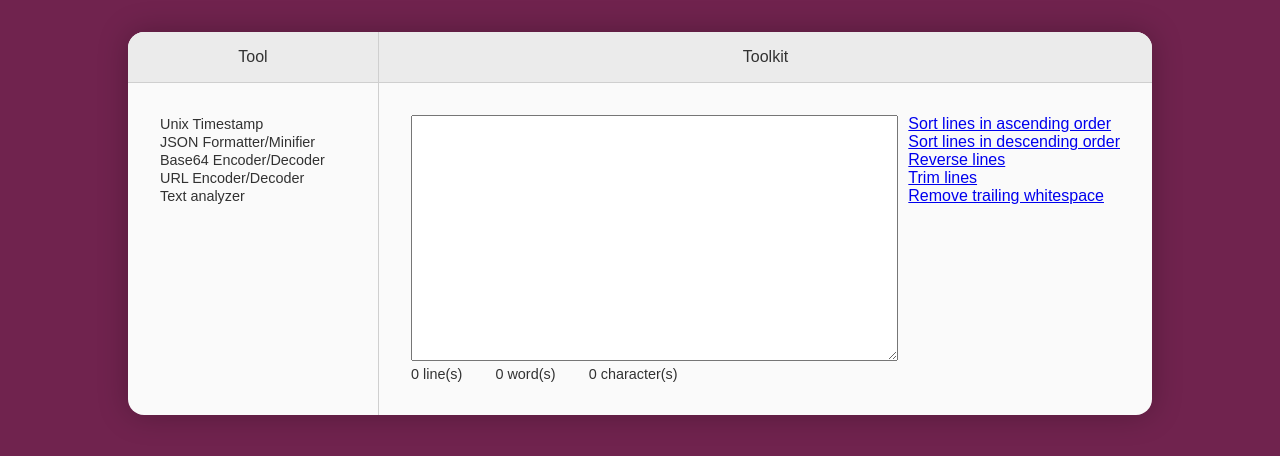
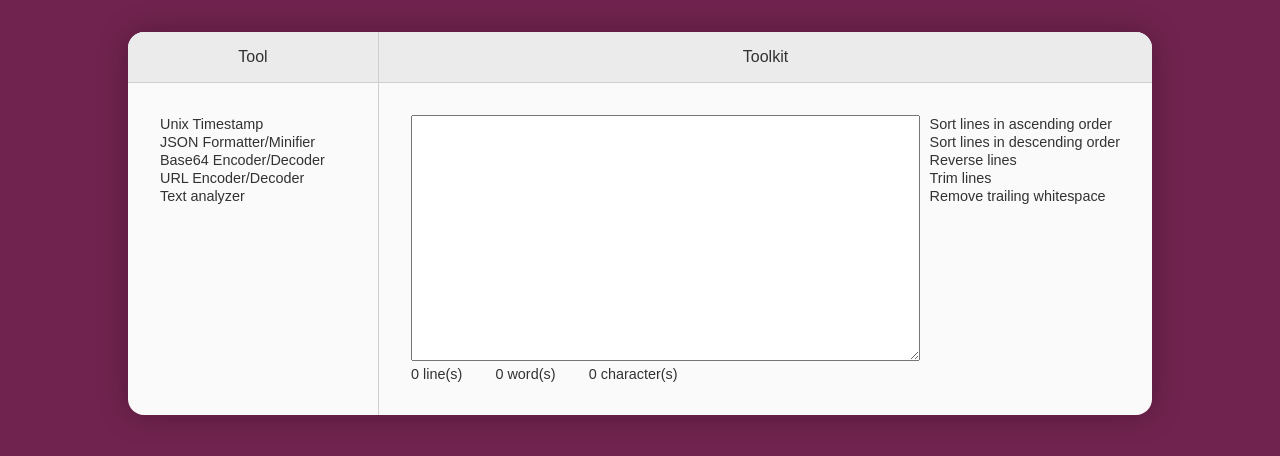
Before and after one commit to eliandoran/toolkit, a SvelteKit app: page /text-analyzer in a window 1280 px wide. Shown: the top 456 px of the page. Built offline with nearby package versions, Linux system fonts and the light colour scheme.

Commit message:
text-analyzer: Remove link design

```diff
--- a/src/routes/text-analyzer/+page.svelte
+++ b/src/routes/text-analyzer/+page.svelte
@@ -83,4 +83,10 @@
         margin: 0;
         padding: 0;
     }
+
+    .main-container > aside nav a {
+        text-decoration: none;
+        color: inherit;
+        font-size: 0.9em;
+    }
 </style>
```
